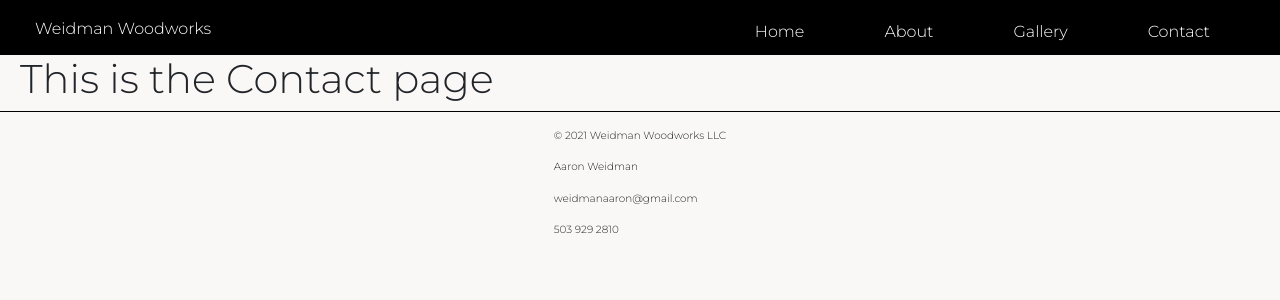
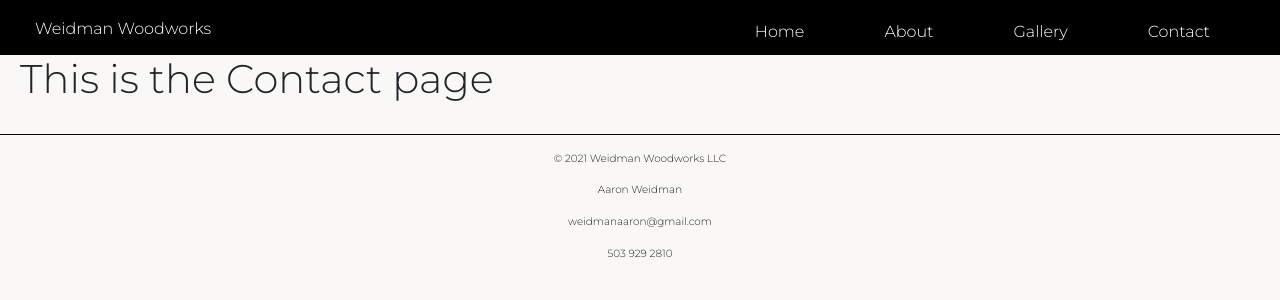
Before and after one commit to Saul-Ordonez/weidman-woodworks, a React (Create React App) app: page /#/contact in a window 1280 px wide. Shown: the top 300 px of the page. Built offline with nearby package versions, Linux system fonts and the light colour scheme.

Commit message:
move css stylings into .module.css file

```diff
--- a/src/components/Footer.jsx
+++ b/src/components/Footer.jsx
@@ -1,25 +1,15 @@
 import React from 'react';
+import styles from './footer.module.css'
 
 const Footer = () => {
-
-  const container = {
-    width: '100%',
-    borderTop: '1px solid black',
-    display: 'flex',
-    justifyContent: 'center',
-    alignItems: 'center',
-    padding: '1.5em 0',
-    fontSize: '.65rem',
-  }
-
   return (
     <React.Fragment>
-      <footer style={container}>
-        <div>
-        <p>© 2021 Weidman Woodworks LLC</p>
-        <p>Aaron Weidman</p>
-        <p>weidmanaaron@gmail.com</p>
-        <p>503 929 2810</p>
+      <footer className={styles.container}>
+        <div className={styles.footerText}>
+          <p>© 2021 Weidman Woodworks LLC</p>
+          <p>Aaron Weidman</p>
+          <p>weidmanaaron@gmail.com</p>
+          <p>503 929 2810</p>
         </div>
       </footer>
     </React.Fragment>
--- /dev/null
+++ b/src/components/footer.module.css
@@ -0,0 +1,13 @@
+.container {
+  width: 100%;
+  border-top: 1px solid black;
+  display: flex;
+  justify-content: center;
+  padding: 1.5em 0;
+  font-size: .65rem;
+  margin-top: 3em;
+}
+
+.footerText {
+  text-align: center;
+}
```
